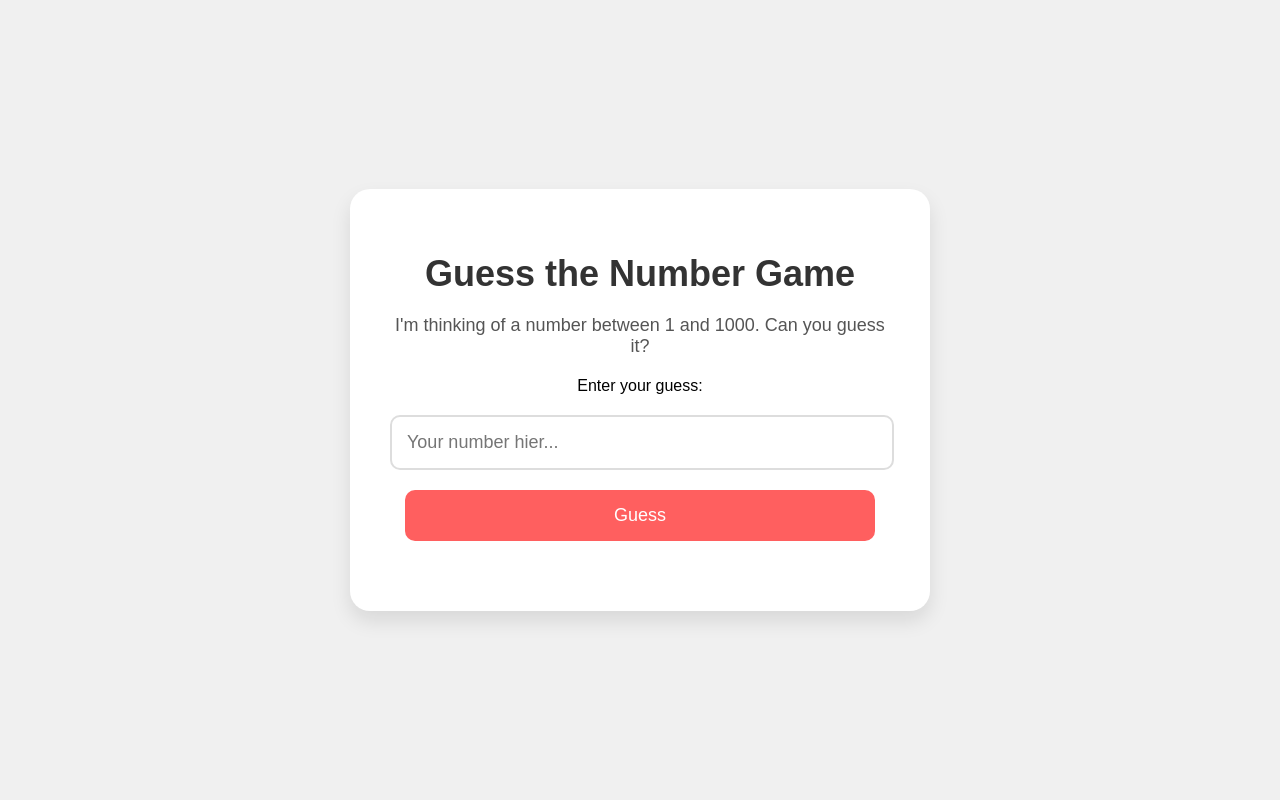
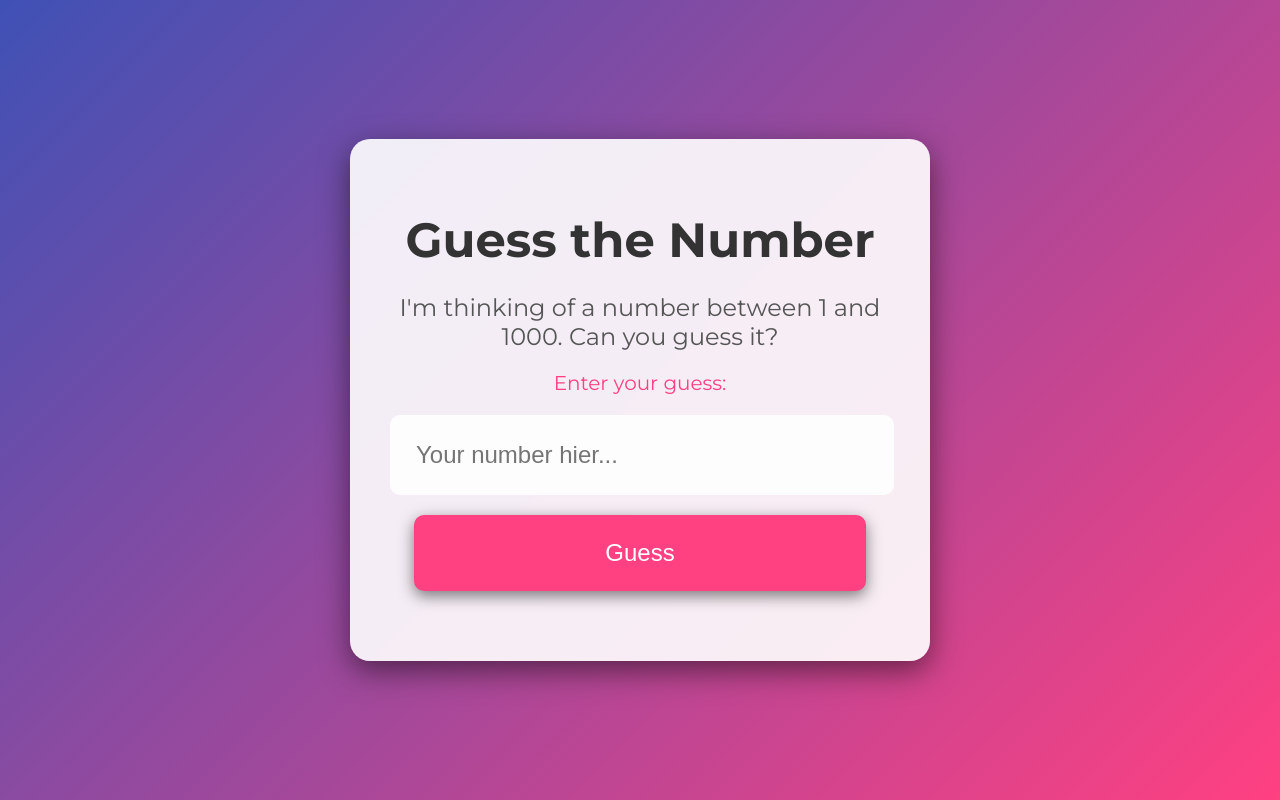
Before and after one commit to hamzeaboudaher/Guess-the-number, a plain HTML site: page index.html in a window 1280 px wide. Drawn offline with Linux system fonts and the light colour scheme.

Commit message:
css modifications

```diff
--- a/index.html
+++ b/index.html
@@ -8,7 +8,7 @@
 </head>
 <body>
     <div class="container">
-        <h1>Guess the Number Game</h1>
+        <h1>Guess the Number</h1>
         <p>I'm thinking of a number between 1 and 1000. Can you guess it?</p>
         <label for="guessInput">Enter your guess:</label>
         <input type="number" id="guessInput" placeholder="Your number hier...">
--- a/style.css
+++ b/style.css
@@ -1,66 +1,82 @@
+@import url('https://fonts.googleapis.com/css2?family=Montserrat:wght@300;400;500;600;700&display=swap');
+
 body {
-    font-family: "Arial", sans-serif;
-    background-color: #f0f0f0;
+    font-family: 'Montserrat', sans-serif;
+    background: linear-gradient(135deg, #3f51b5, #ff4081);
     margin: 0;
     padding: 0;
     display: flex;
     justify-content: center;
     align-items: center;
     height: 100vh;
+    color: #fff;
 }
 
 .container {
     text-align: center;
-    background-color: #ffffff;
+    background-color: rgba(255, 255, 255, 0.9);
     border-radius: 20px;
-    box-shadow: 0 10px 20px rgba(0, 0, 0, 0.1);
+    box-shadow: 0 10px 30px rgba(0, 0, 0, 0.5);
     padding: 40px;
     max-width: 500px;
     width: 90%;
 }
 
 h1 {
-    color: #333333;
-    font-size: 36px;
+    color: #333;
+    font-size: 3rem;
     margin-bottom: 20px;
 }
 
 p {
-    color: #555555;
-    font-size: 18px;
+    color: #555;
+    font-size: 1.5rem;
     margin-bottom: 20px;
 }
 
+label {
+    color: #ff4081; /* Pink color for label */
+    font-size: 1.25rem;
+}
+
 input[type="number"] {
-    padding: 15px;
+    padding: 1.5rem;
     margin-top: 20px;
-    border: 2px solid #dddddd;
+    border: 2px solid transparent;
     border-radius: 10px;
-    font-size: 18px;
-    width: calc(100% - 30px);
+    font-size: 1.5rem;
+    width: calc(100% - 3rem);
+    transition: border-color 0.3s ease;
+    background-color: rgba(255, 255, 255, 0.9);
+    color: #333;
+}
+
+input[type="number"]:focus {
+    border-color: #ff4081;
 }
 
 button {
-    padding: 15px 30px;
+    padding: 1.5rem 3rem;
     margin-top: 20px;
-    background-color: #ff5f5f;
-    color: #ffffff;
+    background-color: #ff4081;
+    color: #fff;
     border: none;
     border-radius: 10px;
     cursor: pointer;
-    font-size: 18px;
+    font-size: 1.5rem;
     transition: background-color 0.3s ease;
-    width: calc(100% - 30px);
+    width: calc(100% - 3rem);
+    box-shadow: 0 5px 15px rgba(0, 0, 0, 0.5);
 }
 
 button:hover {
-    background-color: #ff3c3c;
+    background-color: #ff5177;
 }
 
 #message {
     margin-top: 30px;
     color: #4caf50;
-    font-size: 24px;
+    font-size: 2rem;
     font-weight: bold;
     animation: pulse 1s infinite alternate;
 }
@@ -70,6 +86,6 @@ button:hover {
         transform: scale(1);
     }
     to {
-        transform: scale(1.1);
+        transform: scale(1.05);
     }
 }
```
